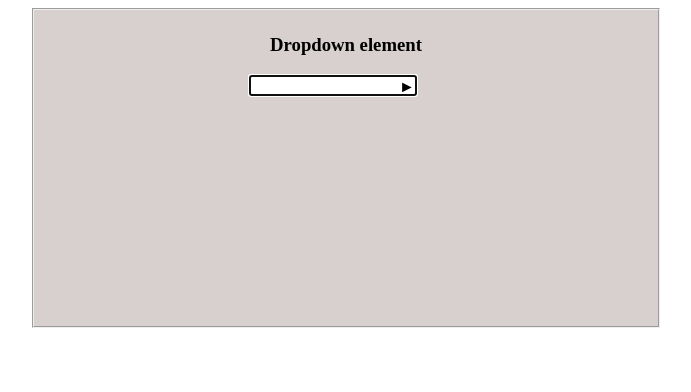
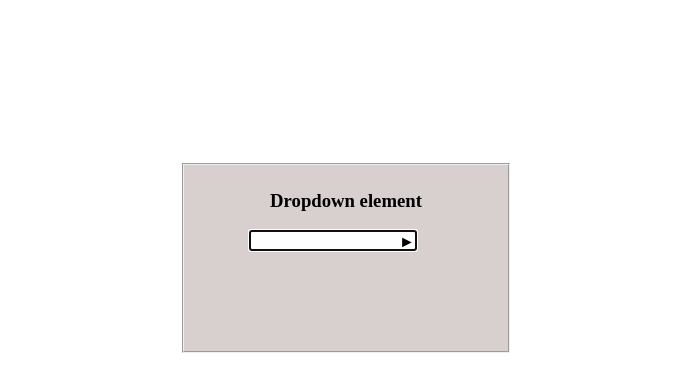
Before and after one commit to yomche/js-dom-task-1, a website: page index.html in a window 1280 px wide. Shown: the whole page, without its empty margins (294-985 px from the left). Drawn offline with Linux system fonts and the light colour scheme; files that its build step writes are made by us from their sources.

Commit message:
add flexbox and selector to display the dropdownlist on top

```diff
--- a/index.html
+++ b/index.html
@@ -6,7 +6,7 @@
     <link rel="stylesheet" href="style.css" />
     <title>Task Combobox</title>
   </head>
-  <body>
+  <body class = "body">
     <fieldset class="fieldset">
       <h3>Dropdown element</h3>
       <form action="#" method="get">
@@ -25,6 +25,6 @@
         </div>
       </form>
     </fieldset>
-    <script src="script.js"></script>
+    <script src="dist/script.js"></script>
   </body>
 </html>
--- a/style.css
+++ b/style.css
@@ -1,7 +1,17 @@
+.body {
+  height: 500px;
+  display: -webkit-box;
+  display: -ms-flexbox;
+  display: flex;
+  -webkit-box-pack: center;
+      -ms-flex-pack: center;
+          justify-content: center;
+          align-items: center;
+}
+
 .fieldset {
-  margin: auto;
-  width: 600px;
-  height: 300px;
+  width: 300px;
+  height: 170px;
   text-align: center;
   background-color: #d8cfcf;
 }
@@ -24,7 +34,7 @@
   background: #fff;
   position: absolute;
   left: -168px;
-  border-width: 0px 1px 1px;
+  border-width: 1px 1px 1px;
   border-style: solid;
   border-color: #000;
 }
@@ -51,6 +61,13 @@
   max-height: 90px;
 }
 
+.show-dropdown-content-up {
+  display: block;
+  bottom: 16px;
+  overflow-y: auto;
+  max-height: 90px;
+}
+
 .dropdown-content_element:hover {
   background-color: #c2b4b4;
 }
```
